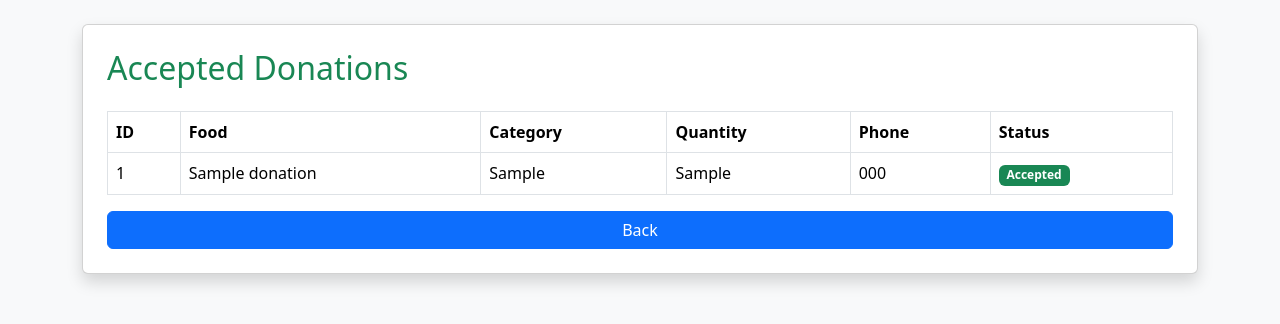
After one commit to rishikasristu/food-redistribution-system, a Flask app: page /accepted_donations in a window 1280 px wide. The commit adds this page. Shown: the top 324 px of the page. Run offline with Flask 3, Linux system fonts and the light colour scheme; tables that the repository leaves empty or names only in its code hold one stand-in row (values such as "Sample post"); parts of the project's set-up code (start-up, migrations or seed data) failed here and were passed over.

Commit message:
modifications made

```diff
--- a/app.py
+++ b/app.py
@@ -327,6 +327,9 @@ def receiver():
     donations = Donation.query.order_by(
         Donation.priority_score.desc()
     ).all()
+    collected = Donation.query.filter_by(
+        status="Collected"
+    ).count()
 
     return render_template(
         "receiver.html",
@@ -334,7 +337,8 @@ def receiver():
         total=total,
         pending=pending,
         accepted=accepted,
-        expired=expired
+        expired=expired,
+        collected = collected
     )
 @app.route("/accept/<int:id>")
 def accept(id):
@@ -562,11 +566,95 @@ def receiver_register():
         db.session.commit()
 
         return redirect(
-            "/receiver_login"
+            "/receiver"
         )
 
     return render_template(
         "receiver_register.html"
     )
+
+@app.route(
+    "/receiver_login",
+    methods=["GET", "POST"]
+)
+def receiver_login():
+
+    if request.method == "POST":
+
+        receiver = Receiver.query.filter_by(
+
+            email=request.form["email"],
+
+            password=request.form["password"]
+
+        ).first()
+
+        if receiver:
+
+            session["receiver_id"] = receiver.id
+
+            session["receiver_name"] = (
+                receiver.organization_name
+            )
+
+            return redirect(
+                "/receiver_dashboard"
+            )
+
+        return "Invalid Login"
+
+    return render_template(
+        "receiver_login.html"
+    )
+
+@app.route("/receiver_dashboard")
+def receiver_dashboard():
+
+    if "receiver_id" not in session:
+
+        return redirect(
+            "/receiver_login"
+        )
+
+    return render_template(
+        "receiver_dashboard.html",
+        name=session["receiver_name"]
+    )
+
+
+@app.route("/receiver_profile")
+def receiver_profile():
+
+    receiver = Receiver.query.get(
+        session["receiver_id"]
+    )
+
+    return render_template(
+        "receiver_profile.html",
+        receiver=receiver
+    )
+
+@app.route("/accepted_donations")
+def accepted_donations():
+
+    donations = Donation.query.filter_by(
+        status="Accepted"
+    ).all()
+
+    return render_template(
+        "accepted_donations.html",
+        donations=donations
+    )
+
+@app.route("/collect/<int:id>")
+def collect(id):
+
+    donation = Donation.query.get(id)
+
+    donation.status = "Collected"
+
+    db.session.commit()
+
+    return redirect("/accepted_donations")
 if __name__ == "__main__":
     app.run(debug=True)
--- /dev/null
+++ b/templates/accepted_donations.html
@@ -0,0 +1,89 @@
+<!DOCTYPE html>
+<html>
+
+<head>
+
+<title>Accepted Donations</title>
+
+<link href="https://cdn.jsdelivr.net/npm/bootstrap@5.3.3/dist/css/bootstrap.min.css"
+      rel="stylesheet">
+
+</head>
+
+<body class="bg-light">
+
+<div class="container mt-4">
+
+<div class="card shadow p-4">
+
+<h2 class="text-success mb-4">
+
+Accepted Donations
+
+</h2>
+
+<table class="table table-bordered">
+
+<thead>
+
+<tr>
+
+<th>ID</th>
+<th>Food</th>
+<th>Category</th>
+<th>Quantity</th>
+<th>Phone</th>
+<th>Status</th>
+
+</tr>
+
+</thead>
+
+<tbody>
+
+{% for donation in donations %}
+
+<tr>
+
+<td>{{ donation.donation_id }}</td>
+
+<td>{{ donation.food_name }}</td>
+
+<td>{{ donation.food_type }}</td>
+
+<td>{{ donation.quantity }}</td>
+
+<td>{{ donation.donor_phone }}</td>
+
+<td>
+
+<span class="badge bg-success">
+
+Accepted
+
+</span>
+
+</td>
+
+</tr>
+
+{% endfor %}
+
+</tbody>
+
+</table>
+
+<a href="/receiver_dashboard"
+   class="btn btn-primary">
+
+Back
+
+</a>
+
+</div>
+
+</div>
+
+</body>
+
+</html>
--- a/templates/receiver.html
+++ b/templates/receiver.html
@@ -49,6 +49,11 @@
         </div>
     </div>
 
+</div>
+<div class="col">
+    <div class="alert alert-info">
+        Collected: {{ collected }}
+    </div>
 </div>
 
     <table class="table table-bordered table-hover">
```
Also changed, not shown: templates/receiver_dashboard.html (added, +75 -0 lines), templates/receiver_login.html (added, +53 -0 lines), templates/receiver_profile.html (added, +58 -0 lines), templates/receiver_register.html (renamed from templates/receiver_registration.html).
